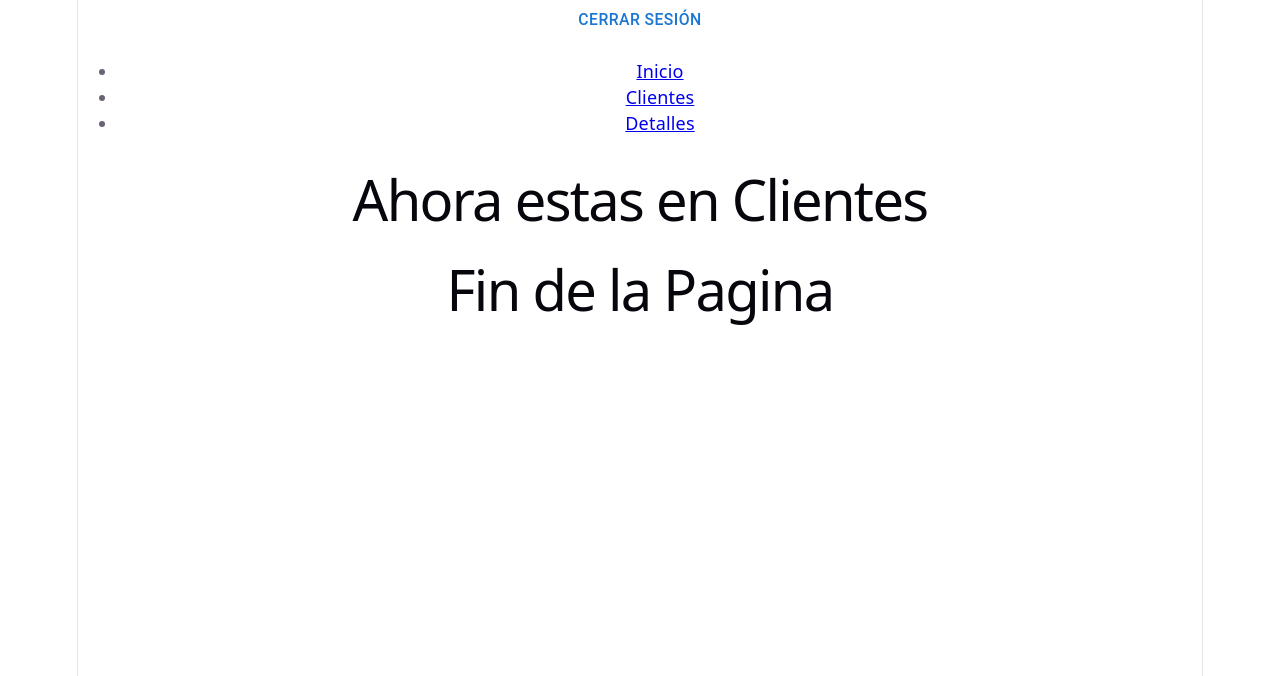
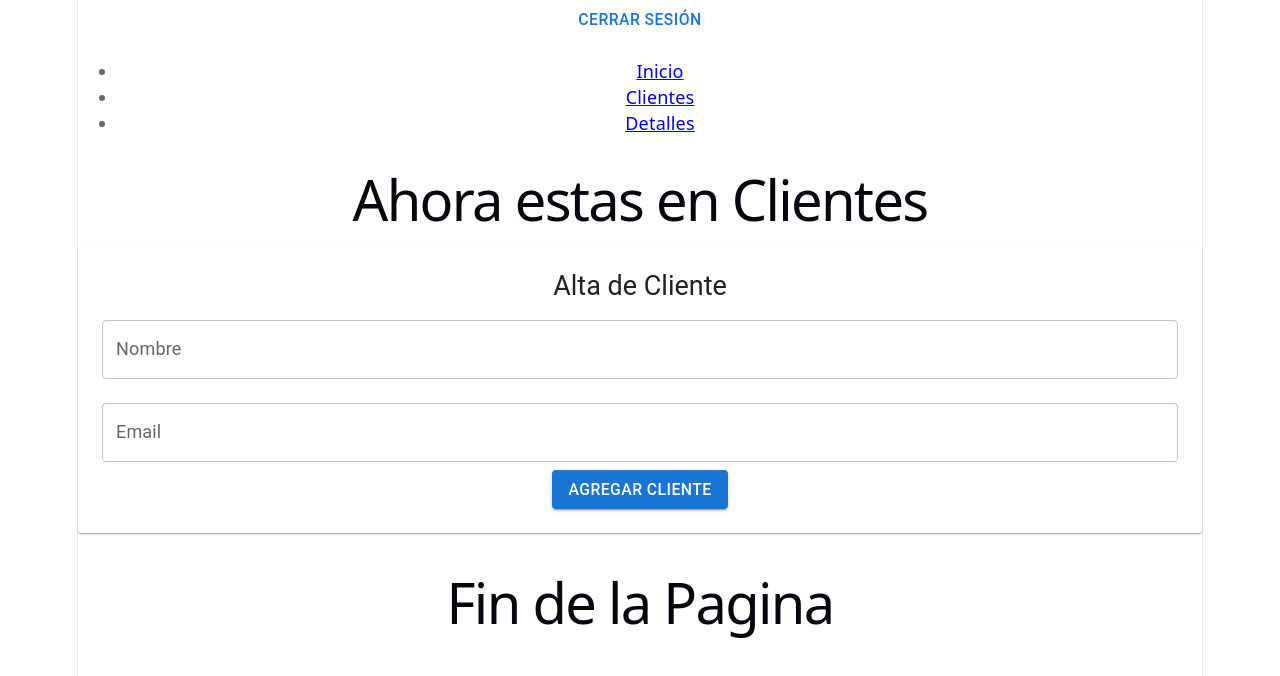
Before and after one commit to MateoMendietauwu69/pv_tp_integrador_grupo4, a React (Vite) app: page /clientes in a window 1280 px wide. Shown: the top 676 px of the page. Built offline with nearby package versions, Linux system fonts and the light colour scheme; sample sign-in values are in the browser's storage.

Commit message:
Agregue el FormularioCliente del modulo C con el API de prueba - Mateo Mendieta

```diff
--- /dev/null
+++ b/src/components/common/FormularioCliente.jsx
@@ -0,0 +1,115 @@
+import { useState } from "react";
+
+import {
+  TextField,
+  Button,
+  Paper,
+  Typography,
+  Snackbar,
+  Alert
+} from "@mui/material";
+
+const FormularioCliente = () => {
+
+  const [nombre, setNombre] = useState("");
+  const [email, setEmail] = useState("");
+
+  const [mensaje, setMensaje] = useState("");
+  const [open, setOpen] = useState(false);
+
+  const handleSubmit = async (e) => {
+
+    e.preventDefault();
+
+    try {
+
+      const response = await fetch(
+        "https://fakestoreapi.com/users",
+        {
+          method: "POST",
+          headers: {
+            "Content-Type": "application/json"
+          },
+          body: JSON.stringify({
+            name: nombre,
+            email: email
+          })
+        }
+      );
+
+      const data = await response.json();
+
+      setMensaje(
+        `Cliente creado correctamente. ID: ${data.id}`
+      );
+
+      setOpen(true);
+
+      setNombre("");
+      setEmail("");
+
+    } catch (error) {
+
+  console.error(error);
+
+  setMensaje("Error al crear cliente");
+
+  setOpen(true);
+}
+  };
+
+  return (
+    <>
+      <Paper sx={{ p: 3, mb: 3 }}>
+
+        <Typography variant="h5">
+          Alta de Cliente
+        </Typography>
+
+        <form onSubmit={handleSubmit}>
+
+          <TextField
+            label="Nombre"
+            value={nombre}
+            onChange={(e) =>
+              setNombre(e.target.value)
+            }
+            fullWidth
+            margin="normal"
+          />
+
+          <TextField
+            label="Email"
+            value={email}
+            onChange={(e) =>
+              setEmail(e.target.value)
+            }
+            fullWidth
+            margin="normal"
+          />
+
+          <Button
+            variant="contained"
+            type="submit"
+          >
+            Agregar Cliente
+          </Button>
+
+        </form>
+
+      </Paper>
+
+      <Snackbar
+        open={open}
+        autoHideDuration={4000}
+        onClose={() => setOpen(false)}
+      >
+        <Alert severity="success">
+          {mensaje}
+        </Alert>
+      </Snackbar>
+    </>
+  );
+}
+
+export default FormularioCliente;
--- a/src/views/ListaClientes.jsx
+++ b/src/views/ListaClientes.jsx
@@ -1,6 +1,10 @@
+import FormularioCliente from "../components/common/FormularioCliente";
 const Clientes = () => {
     return (
-        <h1>Ahora estas en Clientes</h1>
+        <div>
+            <h1>Ahora estas en Clientes</h1>
+            <FormularioCliente />
+        </div>
     );
 }
 
```
